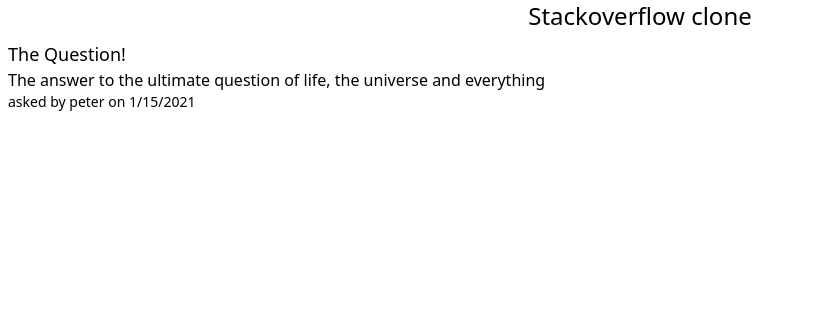
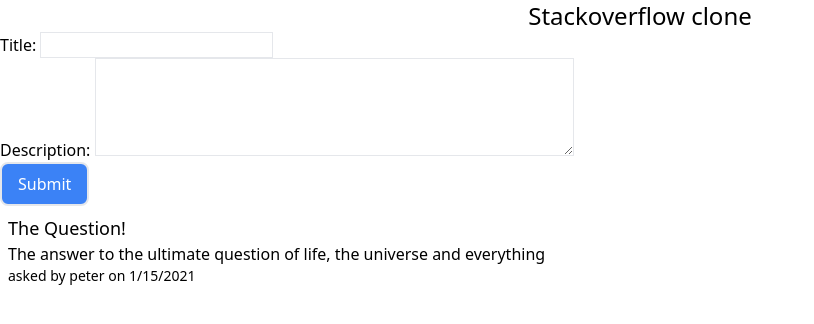
Before and after one commit to phollome/stackoverflow-clone, a React (Create React App) app: page / in a window 1280 px wide. Shown: the top 324 px of the page, without its empty margins (0-814 px from the left). Built offline with nearby package versions, Linux system fonts and the light colour scheme; data requests are answered from the project's data file.

Commit message:
Provide form to submit questions (first draft)

```diff
--- a/src/App.js
+++ b/src/App.js
@@ -1,4 +1,5 @@
 import { useEffect, useState } from "react";
+import QuestionForm from "./components/QuestionForm";
 import QuestionsList from "./components/QuestionsList";
 
 function App() {
@@ -13,12 +14,24 @@
     makeRequest();
   }, []);
 
+  const onSubmit = (item) => {
+    const {
+      author: { name: author },
+      ...rest
+    } = item;
+    const id = questions.length + 1;
+    setQuestions([...questions, { id, author, ...rest }]);
+  };
+
+  console.log(questions);
+
   return (
     <div className="App">
       <header className="text-center">
         <h1 className="text-2xl">Stackoverflow clone</h1>
       </header>
       <main>
+        <QuestionForm submit={onSubmit} />
         <QuestionsList list={questions} />
       </main>
     </div>
--- /dev/null
+++ b/src/components/QuestionForm.js
@@ -0,0 +1,62 @@
+import PropTypes from "prop-types";
+import { useRef } from "react";
+
+function QuestionForm(props) {
+  const { submit, currentUser } = props;
+
+  const titleInput = useRef(null);
+  const descriptionInput = useRef(null);
+
+  const handleSubmit = () => {
+    const title = titleInput.current?.value || "";
+    const description = descriptionInput.current?.value || "";
+    const author = currentUser;
+    const createdAt = new Date().toUTCString();
+    submit({ title, description, author, createdAt });
+  };
+
+  return (
+    <div data-testid="question-form">
+      <div>
+        <label htmlFor="title-input">Title: </label>
+        <input
+          id="title-input"
+          data-testid="title-input"
+          ref={titleInput}
+          className="border"
+        />
+      </div>
+      <div>
+        <label htmlFor="description-input">Description: </label>
+        <textarea
+          id="description-input"
+          data-testid="description-input"
+          ref={descriptionInput}
+          className="border"
+          rows="4"
+          cols="50"
+        />
+      </div>
+      <button
+        data-testid="submit-button"
+        type="submit"
+        onClick={handleSubmit}
+        className="py-2 px-4 border-2 rounded-lg bg-blue-500 text-white"
+      >
+        Submit
+      </button>
+    </div>
+  );
+}
+
+QuestionForm.propTypes = {
+  submit: PropTypes.func.isRequired,
+  currentUser: PropTypes.object,
+};
+
+QuestionForm.defaultProps = {
+  submit: (item) => console.log(item),
+  currentUser: { id: 999, name: "anonymous" },
+};
+
+export default QuestionForm;
```
Also changed, not shown: 1 other file (tests, documents, lock files or other folders).
